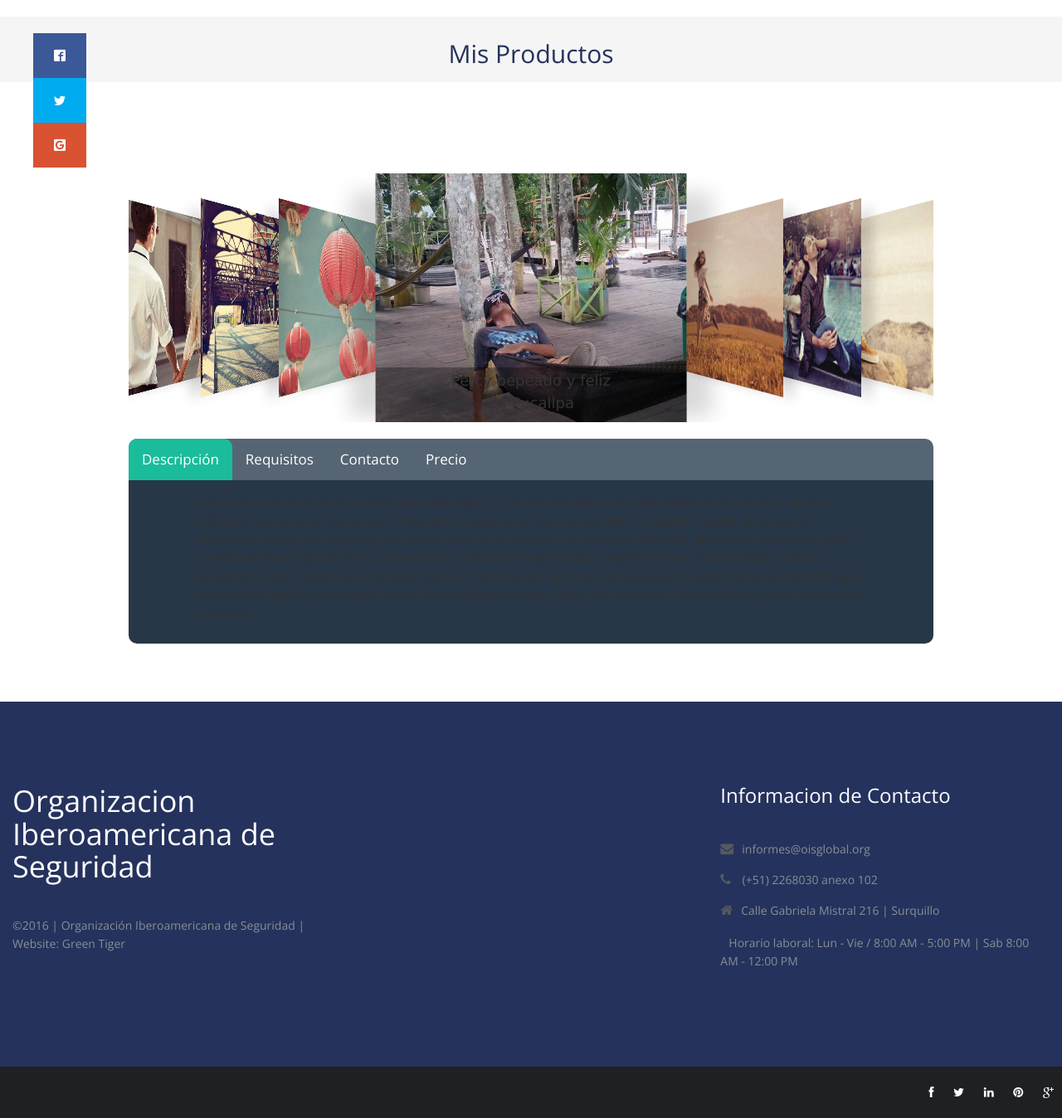
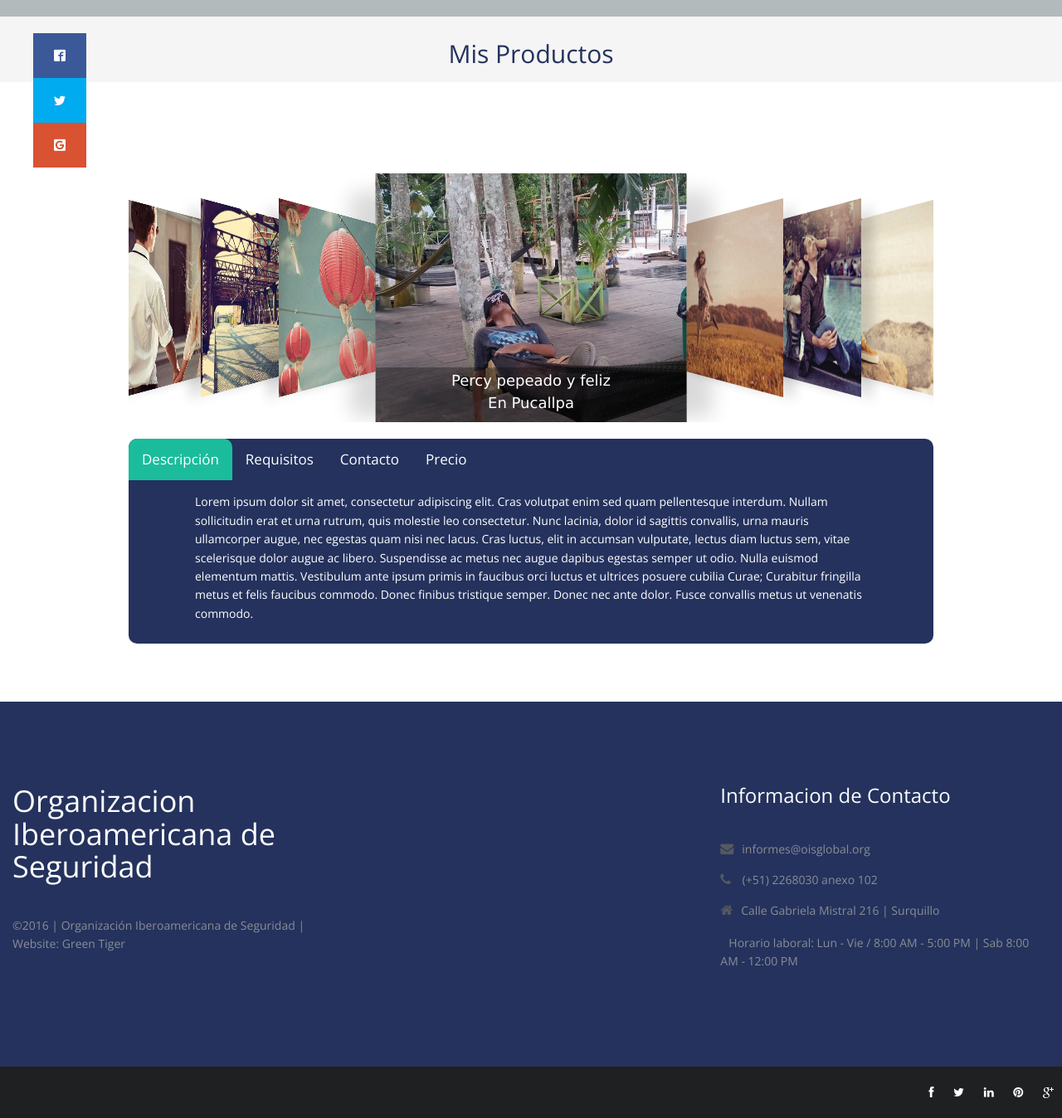
Before and after one commit to percytataje/OIS, a PHP site: page /gallery.html in a window 1280 px wide, after a click on "Descripción". Shown: the part 160-1508 px from the top of the page at 83% size. Run offline with PHP 8.4, Linux system fonts and the light colour scheme; some libraries are stand-ins or nearby versions; some web fonts are replaced.

Commit message:
Modificación coverflow

```diff
--- a/css/TabsBar.css
+++ b/css/TabsBar.css
@@ -5,7 +5,7 @@ ul.tab {
     padding: 0;
     overflow: hidden;
     border: 0px solid #ccc;
-    background-color: #566573;
+    background-color: #24325D;
     border-radius: 10px 10px 0 0;
 }
 
@@ -43,8 +43,7 @@ ul.tab li a:focus, .active {
     padding: 15px 80px;
     border: 0px solid #ccc;
     border-top: none;
-    background: #283747;
-    color: white;
+    background: #24325D;
     border-radius: 0 0 10px 10px;
 }
 .tabcontent {
--- a/css/coverflow.css
+++ b/css/coverflow.css
@@ -76,15 +76,16 @@ body{
 	background: rgba(0, 0, 0, 0.298039);
 	width: 375px;
 	margin-left: -62.5px;
-	color: rgb(255, 255, 255);
 	font-family: "Lucida Sans Unicode";
 	font-size: 18px;
+
 }
 
 #coverflow .text p {
 	margin: 5px;
 	position: relative;
 	text-align: center;
+	color: white;
 }
 
 li:nth-child(-n+4) .imgdiv,
--- a/gallery.html
+++ b/gallery.html
@@ -4,13 +4,7 @@
 	<meta charset="utf-8">
 	<meta http-equiv="X-UA-Compatible" content="IE=edge">
 	<meta name="viewport" content="width=device-width, initial-scale=1">
-
-	<link rel="stylesheet" href="css/coverflow.css">
-    <link rel="stylesheet" href="css/TabsBar.css">
-    <script type="text/javascript" src="js/TabsBar.js"></script>
-
 	<title>OIS</title>
-
 	<!-- Bootstrap -->
 	<link href="css/bootstrap.min.css" rel="stylesheet">
 	<link rel="stylesheet" href="css/animate.css">
@@ -26,6 +20,11 @@
 		<script src="https://oss.maxcdn.com/html5shiv/3.7.2/html5shiv.min.js"></script>
 		<script src="https://oss.maxcdn.com/respond/1.4.2/respond.min.js"></script>
 	<![endif]-->
+
+	<link rel="stylesheet" href="css/coverflow.css">
+    <link rel="stylesheet" href="css/TabsBar.css">
+    <script type="text/javascript" src="js/TabsBar.js"></script>
+
 	</head>
 	<body>
 	<div class="redessociales">
@@ -174,19 +173,19 @@
 					</ul>
 
 					<div id="Descripción" class="tabcontent">
-						<p>Lorem ipsum dolor sit amet, consectetur adipiscing elit. Cras volutpat enim sed quam pellentesque interdum. Nullam sollicitudin erat et urna rutrum, quis molestie leo consectetur. Nunc lacinia, dolor id sagittis convallis, urna mauris ullamcorper augue, nec egestas quam nisi nec lacus. Cras luctus, elit in accumsan vulputate, lectus diam luctus sem, vitae scelerisque dolor augue ac libero. Suspendisse ac metus nec augue dapibus egestas semper ut odio. Nulla euismod elementum mattis. Vestibulum ante ipsum primis in faucibus orci luctus et ultrices posuere cubilia Curae; Curabitur fringilla metus et felis faucibus commodo. Donec finibus tristique semper. Donec nec ante dolor. Fusce convallis metus ut venenatis commodo.</p>
+						<p style="color: white;">Lorem ipsum dolor sit amet, consectetur adipiscing elit. Cras volutpat enim sed quam pellentesque interdum. Nullam sollicitudin erat et urna rutrum, quis molestie leo consectetur. Nunc lacinia, dolor id sagittis convallis, urna mauris ullamcorper augue, nec egestas quam nisi nec lacus. Cras luctus, elit in accumsan vulputate, lectus diam luctus sem, vitae scelerisque dolor augue ac libero. Suspendisse ac metus nec augue dapibus egestas semper ut odio. Nulla euismod elementum mattis. Vestibulum ante ipsum primis in faucibus orci luctus et ultrices posuere cubilia Curae; Curabitur fringilla metus et felis faucibus commodo. Donec finibus tristique semper. Donec nec ante dolor. Fusce convallis metus ut venenatis commodo.</p>
 					</div>
 
 					<div id="Requisitos" class="tabcontent">
-						<p>Maecenas sed placerat diam. Sed vulputate tristique nunc non auctor. Sed ipsum justo, tristique ut lacinia ac, maximus et lorem. Nullam sem odio, porta non euismod non, viverra nec est. Sed sapien justo, rutrum vehicula urna ut, dapibus tristique turpis. Etiam tempor urna diam, sit amet pretium lacus mattis id. Sed posuere at justo non gravida. Proin semper a ante sed accumsan. Vivamus non tellus iaculis, elementum augue et, mattis leo. Mauris sit amet lorem nec eros tincidunt finibus vitae sit amet lectus. Praesent vestibulum dolor dapibus justo lacinia pharetra. Morbi dapibus in velit sed varius. Cras quis mauris sollicitudin, rutrum ante a, rhoncus felis. Donec arcu sem, euismod nec enim ut, congue congue nibh. Phasellus vitae commodo erat, a posuere sapien. Etiam quis ornare arcu.</p>
+						<p style="color: white;">Maecenas sed placerat diam. Sed vulputate tristique nunc non auctor. Sed ipsum justo, tristique ut lacinia ac, maximus et lorem. Nullam sem odio, porta non euismod non, viverra nec est. Sed sapien justo, rutrum vehicula urna ut, dapibus tristique turpis. Etiam tempor urna diam, sit amet pretium lacus mattis id. Sed posuere at justo non gravida. Proin semper a ante sed accumsan. Vivamus non tellus iaculis, elementum augue et, mattis leo. Mauris sit amet lorem nec eros tincidunt finibus vitae sit amet lectus. Praesent vestibulum dolor dapibus justo lacinia pharetra. Morbi dapibus in velit sed varius. Cras quis mauris sollicitudin, rutrum ante a, rhoncus felis. Donec arcu sem, euismod nec enim ut, congue congue nibh. Phasellus vitae commodo erat, a posuere sapien. Etiam quis ornare arcu.</p>
 					</div>
 
 					<div id="Contacto" class="tabcontent">
-						<p>Sed id ipsum varius, egestas massa nec, sodales eros. Phasellus nibh eros, pretium sed efficitur quis, volutpat at ante. Nam a dignissim nisl. Ut venenatis lorem vel dui bibendum, ac finibus magna luctus. Morbi semper mattis mollis. Vivamus mollis dolor ex, eu vehicula sapien elementum sit amet. Donec tincidunt tellus quis turpis tempor lacinia. Praesent tempor, nunc vel dapibus interdum, arcu arcu laoreet ex, a faucibus arcu orci eget lectus.</p>
+						<p style="color: white;">Sed id ipsum varius, egestas massa nec, sodales eros. Phasellus nibh eros, pretium sed efficitur quis, volutpat at ante. Nam a dignissim nisl. Ut venenatis lorem vel dui bibendum, ac finibus magna luctus. Morbi semper mattis mollis. Vivamus mollis dolor ex, eu vehicula sapien elementum sit amet. Donec tincidunt tellus quis turpis tempor lacinia. Praesent tempor, nunc vel dapibus interdum, arcu arcu laoreet ex, a faucibus arcu orci eget lectus.</p>
 					</div>
 
 					<div id="Precio" class="tabcontent">
-						<p>Proin a pharetra metus, eu condimentum enim. Curabitur eget magna porta, pretium leo ac, malesuada magna. Nulla faucibus est sed felis convallis faucibus. Cras et est a tellus viverra iaculis at et quam. Proin felis nulla, feugiat et nisl sed, volutpat sollicitudin orci. Etiam arcu tellus, porta sed libero consequat, faucibus imperdiet quam. Aliquam non hendrerit lectus. Lorem ipsum dolor sit amet, consectetur adipiscing elit. Donec tristique cursus condimentum. Vestibulum rutrum vehicula arcu, et porttitor lacus tempus sit amet. Proin mattis nulla id euismod gravida. Aenean dapibus tempus lorem sit amet pulvinar. Ut sollicitudin tincidunt commodo.</p>
+						<p style="color: white;">Proin a pharetra metus, eu condimentum enim. Curabitur eget magna porta, pretium leo ac, malesuada magna. Nulla faucibus est sed felis convallis faucibus. Cras et est a tellus viverra iaculis at et quam. Proin felis nulla, feugiat et nisl sed, volutpat sollicitudin orci. Etiam arcu tellus, porta sed libero consequat, faucibus imperdiet quam. Aliquam non hendrerit lectus. Lorem ipsum dolor sit amet, consectetur adipiscing elit. Donec tristique cursus condimentum. Vestibulum rutrum vehicula arcu, et porttitor lacus tempus sit amet. Proin mattis nulla id euismod gravida. Aenean dapibus tempus lorem sit amet pulvinar. Ut sollicitudin tincidunt commodo.</p>
 					</div>
 				</div>
 			</div>
```
Also changed, not shown: README.md.
